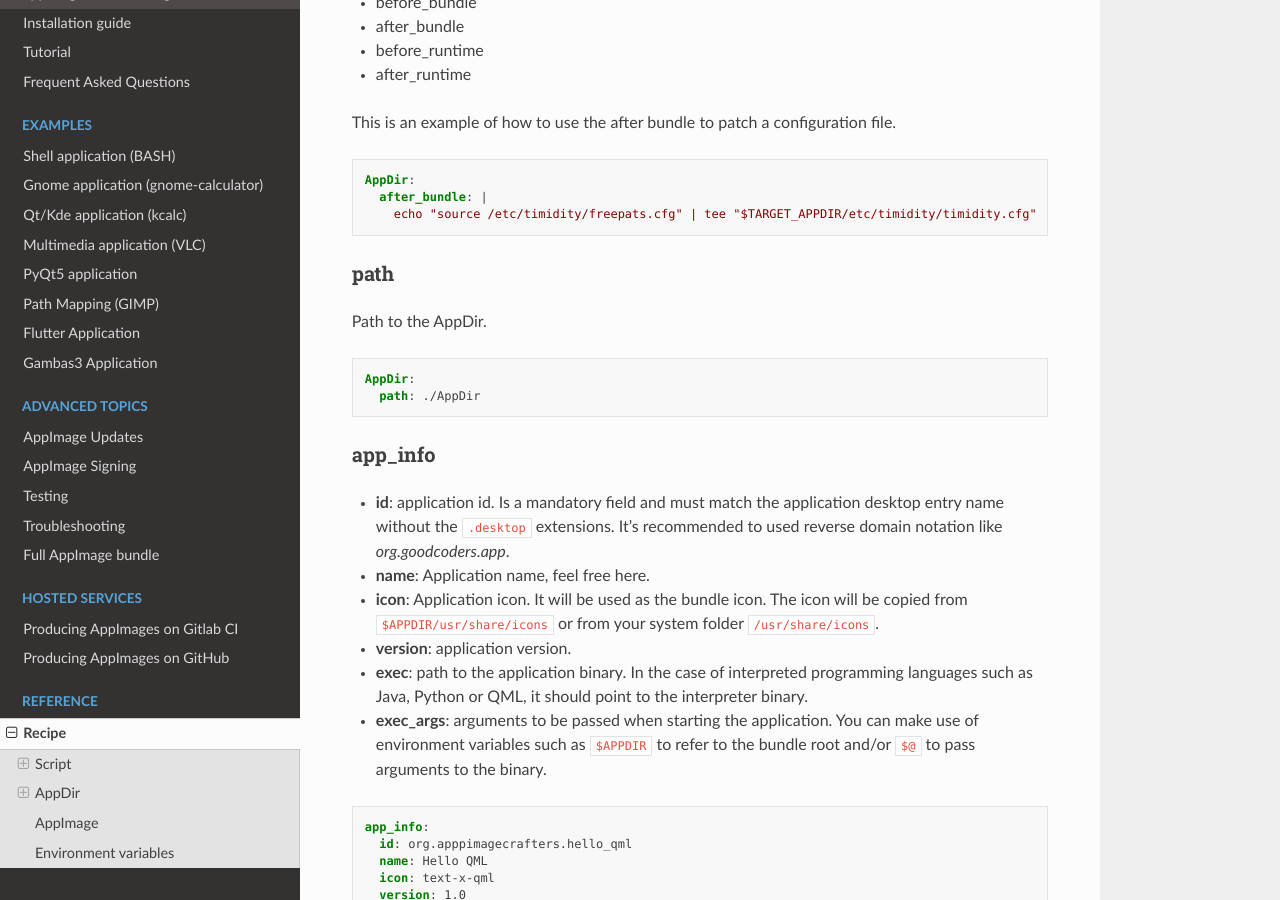
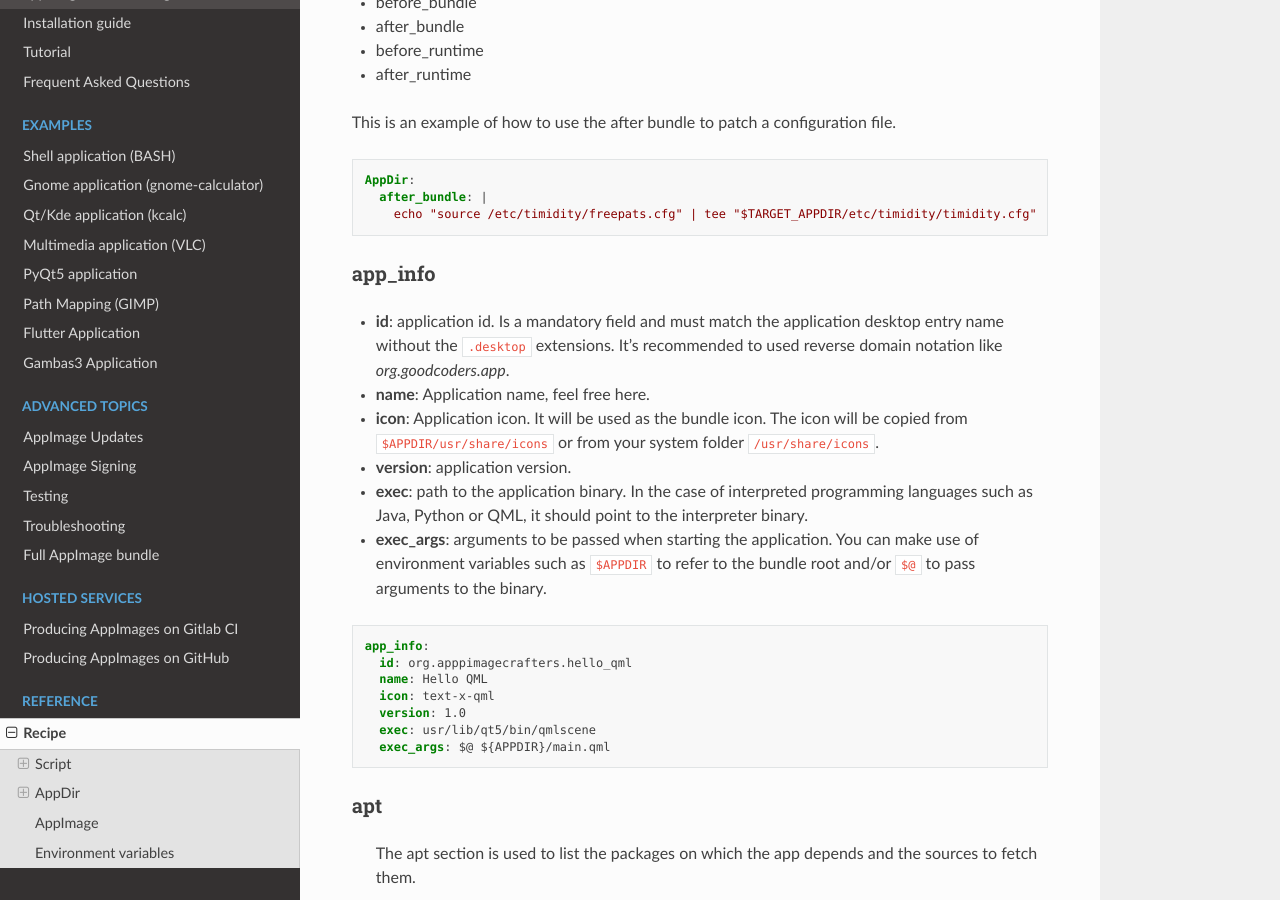
Before and after one commit to AppImageCrafters/appimage-builder-docs, a Sphinx documentation site: the page built from source/reference/recipe.rst, in a window 1280 px wide and 900 px high, scrolled down 1403 px. Built offline with Sphinx 7.4.7 and the Read the Docs theme 2.0.0, drawn with Linux system fonts in a browser that asks for light colours.

Commit message:
Drop AppDir > path from recipe

```diff
--- a/source/reference/recipe.rst
+++ b/source/reference/recipe.rst
@@ -89,17 +89,6 @@ This is an example of how to use the after bundle to patch a configuration file.
     AppDir:
       after_bundle: |
         echo "source /etc/timidity/freepats.cfg" | tee "$TARGET_APPDIR/etc/timidity/timidity.cfg"
-
-
-----
-path
-----
-Path to the AppDir.
-
-.. code-block:: yaml
-
-    AppDir:
-      path: ./AppDir
 
 
 .. _recipe_app_info:
```
